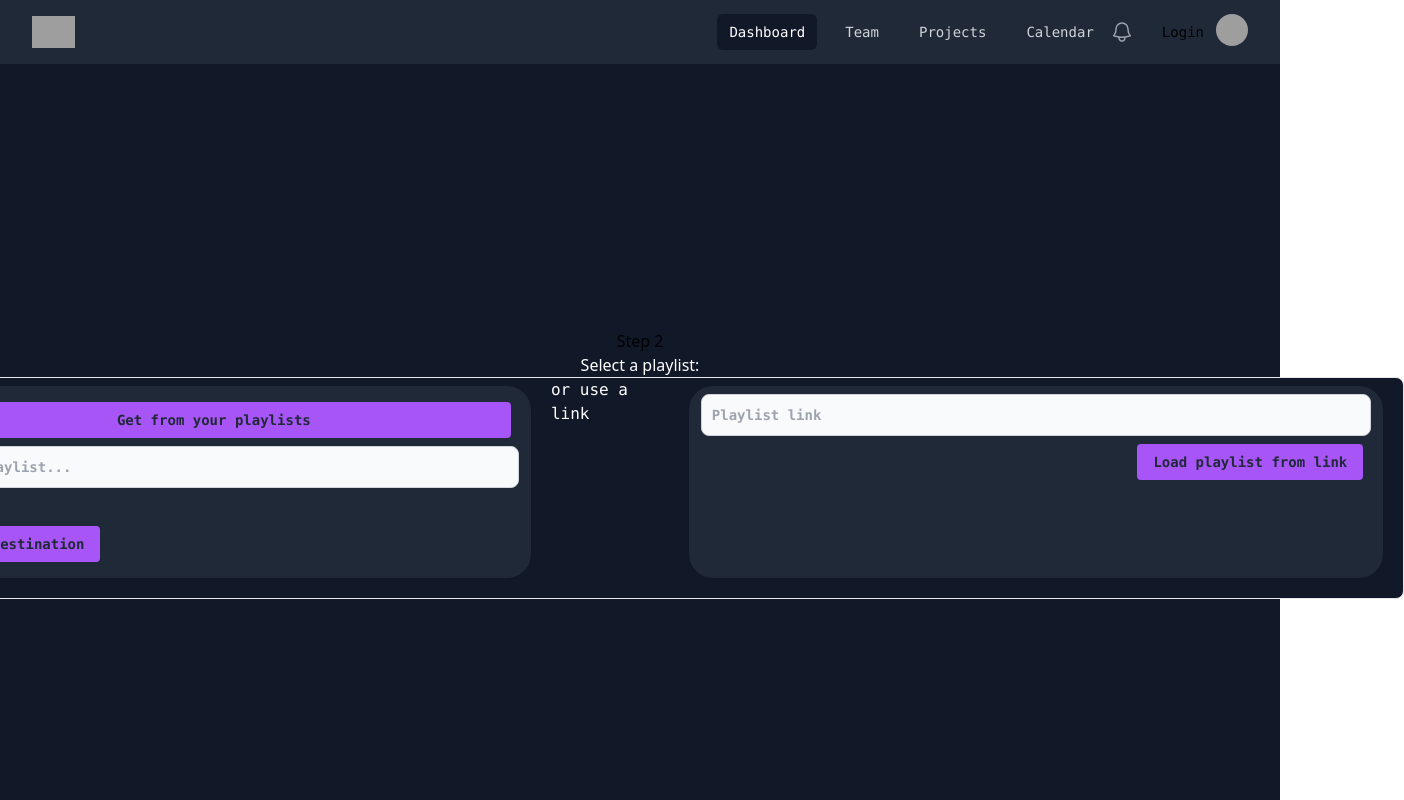
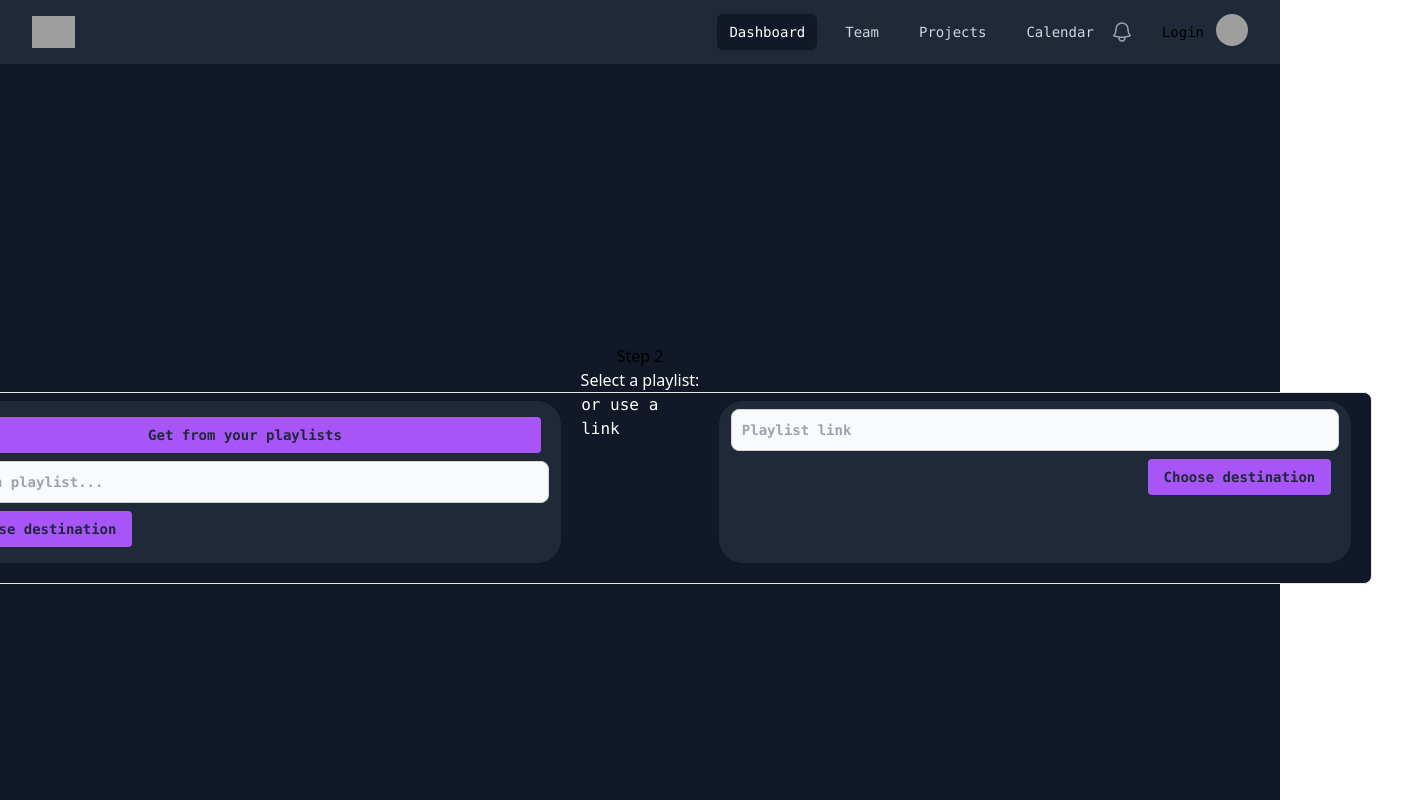
Before and after one commit to MockingYou/Yt-Spotify-sync-TS, a React (Vite) app in the folder client/: page /playlistselector in a window 1280 px wide. Shown: the top 800 px of the page, 1404 px wide, since content can reach past the window. Built offline with nearby package versions, Linux system fonts and the light colour scheme; grey boxes are pictures that could not be loaded.

Commit message:
- layout update when loading from link

```diff
--- a/client/src/app/components/PlaylistData/PlaylistSong.tsx
+++ b/client/src/app/components/PlaylistData/PlaylistSong.tsx
@@ -2,7 +2,6 @@ import { Fragment } from "react";
 import { ArrowRightCircleIcon, MinusCircleIcon } from "@heroicons/react/24/solid";
 
 const PlaylistSong = (props) => {
-  console.log(props)
   return (
     <Fragment>
       <div className="flex w-full items-center justify-between">
--- a/client/src/app/components/PlaylistData/Playlists.tsx
+++ b/client/src/app/components/PlaylistData/Playlists.tsx
@@ -110,7 +110,7 @@ const Playlists = ({ source, destination }) => {
 
         <p className="font-mono text-white"> or use a link </p>
 
-        <div className="m-5 mt-2 h-48 w-[46rem] rounded-3xl bg-gray-800 p-5 px-3 py-2 font-mono text-sm font-semibold text-white shadow-sm">
+        <div className="m-5 mt-2 flex max-h-[46rem] w-[42rem] flex-col rounded-3xl bg-gray-800 p-5 px-3 py-2 font-mono text-sm font-semibold text-white shadow-sm">
           <div className="item-center flex-1 flex-col justify-center ">
             <input
               className="block w-full rounded-lg border border-gray-300 bg-gray-50 p-2.5 text-sm text-gray-900 focus:border-blue-500 focus:ring-blue-500 dark:border-gray-600 dark:bg-gray-700 dark:text-white dark:placeholder-gray-400 dark:focus:border-blue-500 dark:focus:ring-blue-500"
@@ -119,9 +119,6 @@ const Playlists = ({ source, destination }) => {
               value={playlistLink}
               onChange={(e) => setPlaylistLink(e.target.value)}
             ></input>
-            <div className="float-right">
-              <Button method={() => getSongs(source.name, playlistLink, setSourceLinkPlaylist)} name="Load playlist from link" />
-            </div>
             <div className="z-100 max-h-[42rem] max-w-2xl flex-grow flex-col justify-center overflow-y-auto overflow-x-hidden">
               {sourceLinkPlaylist &&
                 sourceLinkPlaylist.map((item, index) => (
@@ -132,6 +129,9 @@ const Playlists = ({ source, destination }) => {
                     key={index}
                   />
                 ))}
+            </div>
+            <div className="float-right">
+              <Button method={() => getSongs(source.name, playlistLink, setSourceLinkPlaylist)} name="Choose destination" />
             </div>
           </div>
           {loadingProgress < 100 && (
```
